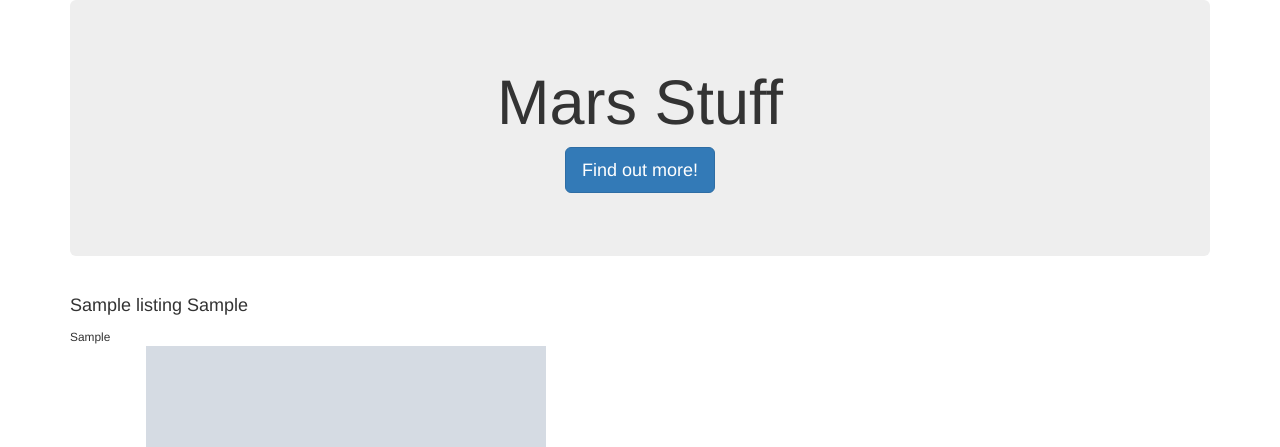
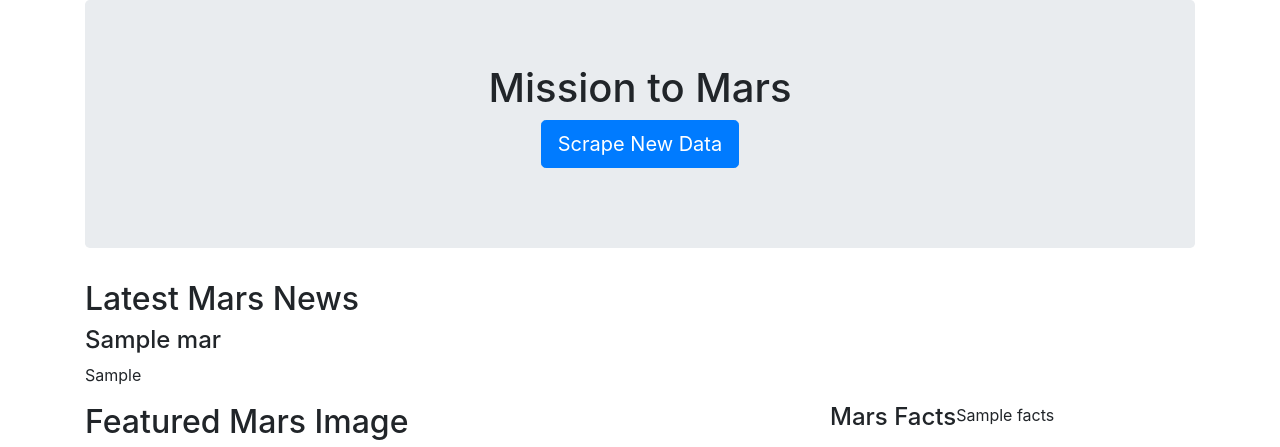
Before and after one commit to ccromperla/web_scraping-challenge, a Flask app: template templates/index.html in a window 1280 px wide. Shown: the top 447 px of the page. Run offline with Flask 2, Linux system fonts and the light colour scheme; the template is opened without the code that fills it: most values are stand-ins (such as "Sample title", 1, 10 or a date in 2020); grey boxes marked "Sample" are stand-in pictures; some libraries are stand-ins or nearby versions.

Commit message:
modified app, scrape, and index

```diff
--- a/app.py
+++ b/app.py
@@ -14,23 +14,27 @@ mongo = PyMongo(app)
 
 @app.route("/")
 def index():
-    # listings = mongo.db.listings.find_one()
-    # return render_template("index.html", listings=listings)
-
-    return('Hello World')
+    mars_data = mongo.db.marsData.find_one()
+    return render_template("index.html", mars=mars_data)
 
 
 @app.route("/scrape")
 def scrape():
+    # Refer to db collection
+    marsTable = mongo.db.marsData
+
+    # If it exists drop it
+    mongo.db.marsData.drop()
+
+    # Call scrape mars script
     mars_data = scrape_mars.scrape_all()
-    # print(mars_data)
 
-    return mars_data
-    # listings = mongo.db.listings
-    # listings_data = scrape_mars.scrape()
-    # listings.update_one({}, {"$set": listings_data}, upsert=True)
-    # return redirect("/", code=302)
+    # Take dictionary and load it into mondgoDB
+    marsTable.insert_one(mars_data)
+
+    # Return to the index route
+    return redirect("/")
 
 
 if __name__ == "__main__":
-    app.run()
+    app.run(debug=True)
--- a/templates/index.html
+++ b/templates/index.html
@@ -1,35 +1,75 @@
 <!DOCTYPE html>
 <html lang="en">
-
 <head>
   <meta charset="UTF-8">
+  <meta http-equiv="X-UA-Compatible" content="IE=edge">
   <meta name="viewport" content="width=device-width, initial-scale=1.0">
-  <meta http-equiv="X-UA-Compatible" content="ie=edge">
-  <title>Mars the Red Planet</title>
-  <link rel="stylesheet" href="https://maxcdn.bootstrapcdn.com/bootstrap/3.3.7/css/bootstrap.min.css">
+
+  <!-- Bootstrap -->
+  <link rel="stylesheet" href="https://stackpath.bootstrapcdn.com/bootstrap/4.3.1/css/bootstrap.min.css" integrity="sha384-ggOyR0iXCbMQv3Xipma34MD+dH/1fQ784/j6cY/iJTQUOhcWr7x9JvoRxT2MZw1T" crossorigin="anonymous">
+  <title>Mission to Mars</title>
+
 </head>
-
 <body>
   <div class="container">
 
+    <!-- Add Jumbotron to Header  -->
     <div class="jumbotron text-center">
-      <h1>Mars Stuff</h1>
-      <p><a class="btn btn-primary btn-lg" href="/scrape" role="button">Find out more!</a></p>
+      <h1>Mission to Mars</h1>
+      <!-- Add button to activate scraping script -->
+      <p><a class="btn btn-primary btn-lg" href="/scrape" role="button">Scrape New Data</a></p>
     </div>
 
-    <!-- Phone Listings -->
-    <div class="row" id="craiglist-listings">
+    <!-- Add section for Mars News -->
+    <div class="row" id="mars-news">
       <div class="col-md-12">
-        <h4 class="heading">{{listings.news_title}} {{listings.news_p}}</h4>
-        <small>{{listings.news_p}}</small>
+        <div class="media">
+          <div class="media-body">
+            <h2>Latest Mars News</h2>
+            <h4 class="media=heading">{{ mars.newsTitle }}</h4>
+            <p> {{ mars.newsParagraph}} </p>
+          </div>
+        </div>
+      </div>
+    </div>
+
+    <!-- Section for featured image and facts table -->
+    <div class="row" id="mars-featured-image">
+      <div class="col-md-8">
+        <h2>Featured Mars Image</h2>
+
+        <!-- if image is False/None/non-existent, then default to error message -->
+        <img src="{{ mars.featuredImage | default('static/images/error.png', true) }}"
+        class="img-resonsive"
+        alt="Responsive Image">
       </div>
 
-      {{listings.img_title}}
-
-      <img src=" {{listings.img_url}} " alt="">
+      <div class="col-md-4">
+        <!-- Mars facts table -->
+        <div class="row" id="mars-facts">
+          <h4>Mars Facts</h4>
+          {{ mars.facts | safe }}
+        </div>
+      </div>
     </div>
 
+    <div class="row" id="mars-hemispheres">
+      <div class="page-header">
+        <h2 class="text-center" >Mars Hemispheres</h2>
+      </div>
+
+      { % for hemisphere in mars.hemispheres % }
+      <div class="col-md-3">
+        <div class="thumbnail">
+          <img src="{{hemisphere.img_url | default('static/images/error.png', true) }}" alt="...">
+          <div class="caption">
+            <h3>{{ hemisphere.title }}</h3>
+          </div>
+        </div>
+      </div>
+    </div>
   </div>
+
+
 </body>
-
 </html>
```
Also changed, not shown: scrape_mars.py (+7 -2 lines).
